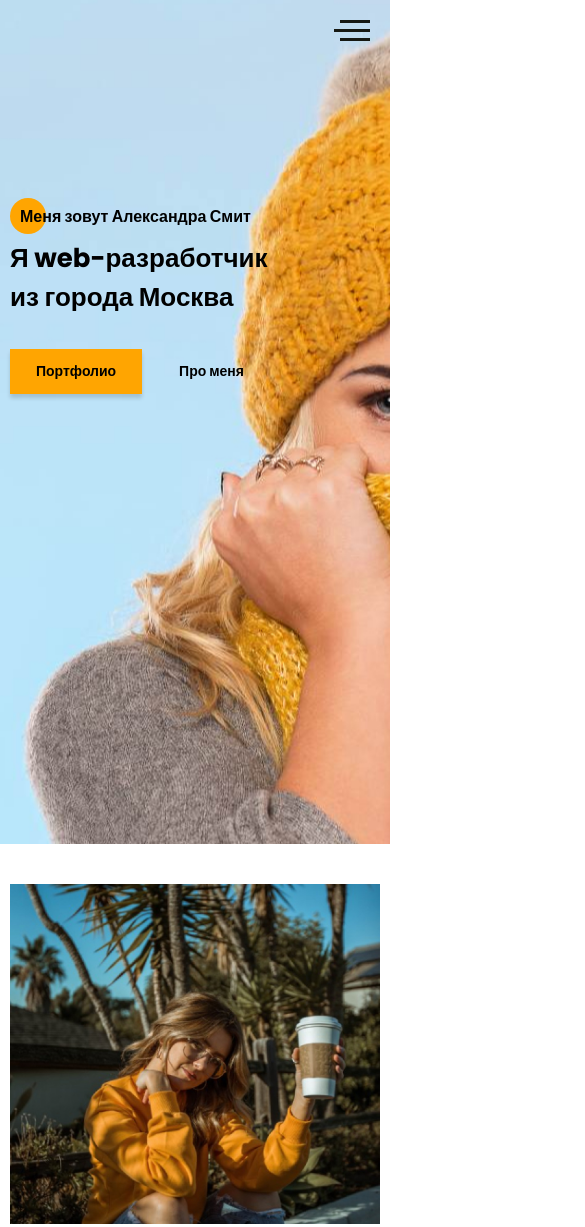
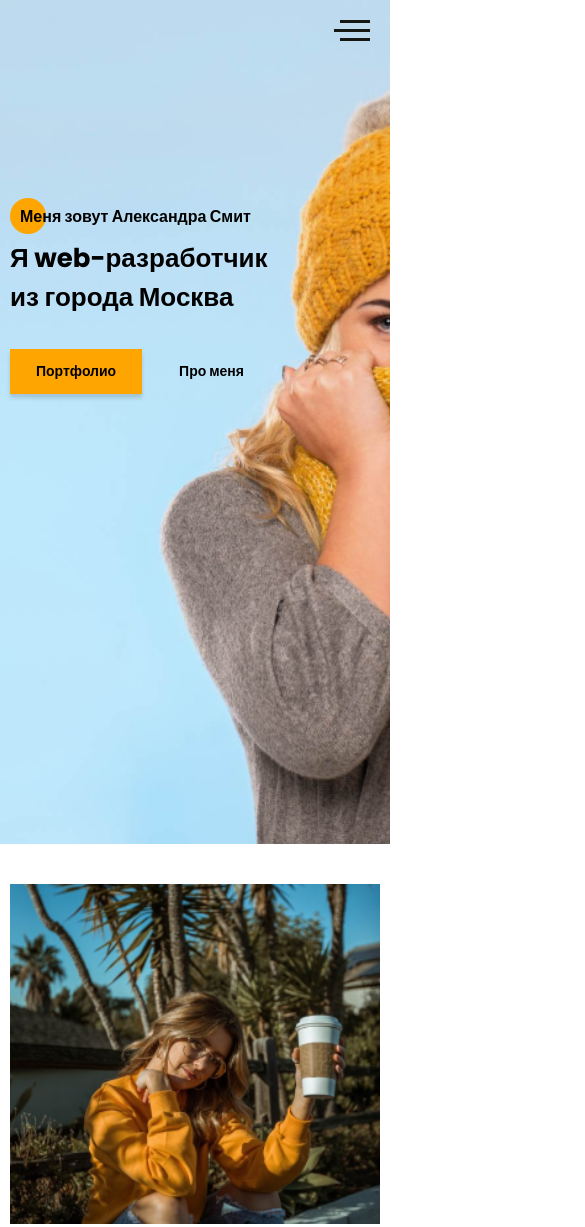
Before and after one commit to LeerenaLi/portfolio_starter, a website: page src/index.html in a window 390 px wide. Shown: the top 1227 px of the page, 585 px wide, since content can reach past the window. Drawn offline with Linux system fonts and the light colour scheme.

Commit message:
added responsive images

```diff
--- a/src/index.html
+++ b/src/index.html
@@ -127,7 +127,17 @@
         <div class="container">
             <div class="about__wrapper">
                 <div class="about__photo">
-                    <img src="img/main_photo.jpg" alt="photo"">
+                    <!-- <img srcset="img/main_photo_min.jpg 300w,
+                                img/main_photo.jpg 400w"
+                        sizes="(max-width: 576px) 280px,
+                                (min-width: 577px) 400px"
+                    src="img/main_photo.jpg" alt="photo""> -->
+
+                    <picture>
+                        <source media="(max-width: 576px)" srcset="img/main_photo_min.jpg">
+                        <source media="(min-width: 577px)" srcset="img/main_photo.jpg">
+                        <img src="img/main_photo.jpg" alt="photo">
+                    </picture>
                 </div>
                 <div class="about__descr">
                     <h2 class="title title_fz16 about__title">Про меня</h2>
@@ -350,10 +360,10 @@
         </div>
     </section>
 
- <!--    <section class="portfolio">
+    <section class="portfolio">
         <div class="container">
             <div class="title title_fz16 title__section-title">Портфолио</div>
-            <div class="title title__section-subtitle">Мои работы</div>
+            <div class="title title_fz36 title__section-subtitle">Мои работы</div>
             <div class="divider"></div>
 
             <div class="portfolio__wrapper">
@@ -377,7 +387,7 @@
                 </a>
             </div>
         </div>
-    </section> -->
+    </section>
 
 <!--     <section class="prices">
         <div class="container">
--- a/src/sass/blocks/_media.scss
+++ b/src/sass/blocks/_media.scss
@@ -183,7 +183,7 @@
         right: 20px;
     }
     .promo {
-        background: url('../img/main_bg.jpg') no-repeat 57%/cover;
+        background: url('../img/main_bg_min.jpg') no-repeat 50%/cover;
         &__title {
             width: 280px;
         }
```
Also changed, not shown: dist/css/style.min.css, dist/img/main_bg_min.jpg (added), dist/img/main_photo_min.jpg (added), dist/index.html, src/css/style.min.css, src/img/main_bg_min.jpg (added), src/img/main_photo_min.jpg (added), 1 other file.
